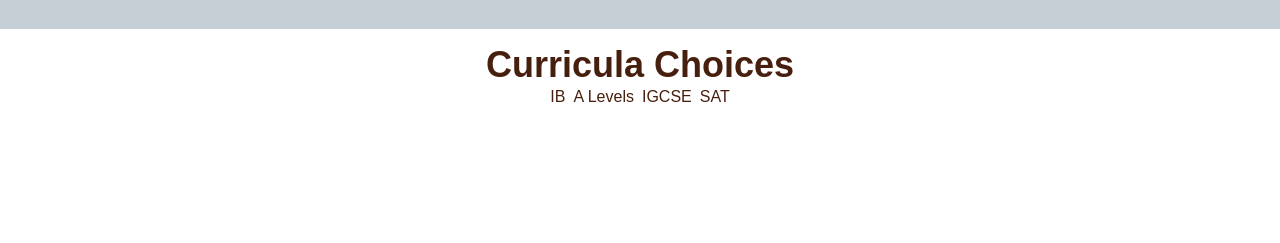
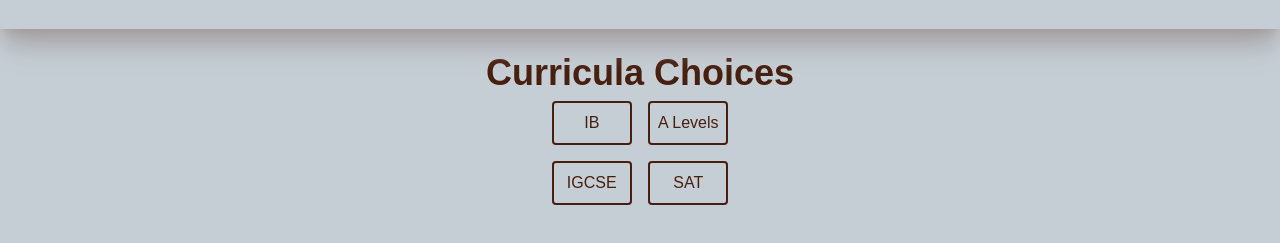
Before and after one commit to Keys87/study-sprout, a website: page rss.html in a window 1280 px wide. Shown: the part 83-326 px from the top of the page. Drawn offline with Linux system fonts and the light colour scheme.

Commit message:
Major Update

```diff
--- a/package.json
+++ b/package.json
@@ -18,7 +18,7 @@
     "test": "echo \"Error: no test specified\" && exit 1"
   },
   "dependencies": {
-    "@tailwindcss/cli": "^4.1.16",
-    "tailwindcss": "^4.1.16"
+    "@tailwindcss/cli": "^4.1.17",
+    "tailwindcss": "^4.1.17"
   }
 }
--- a/rss.html
+++ b/rss.html
@@ -9,9 +9,9 @@
   <title>Study Sprout</title>
 </head>
 
-<body class="p-0 m-0 flex w-screen h-screen flex-col text-main font-main">
+<body class="p-0 m-0 flex w-screen h-screen flex-col text-main font-main bg-grad-two">
 
-  <nav class=" w-screen py-8 z-1 fixed flex justify-center items-center flex-row bg-grad-two">
+  <nav class=" w-screen py-8 z-1 fixed flex justify-center items-center flex-row bg-grad-two shadow-xl shadow-shadow">
 
     <div class="flex-auto ms-2">
       <a href="index.html" class=""><img src="public\Logo (Transparent).png" alt="Logo/Home Button"
@@ -25,27 +25,26 @@
         </div>
 
         <div class="flex-auto h-full"></div>
-
       </nav>
 
       <section class="flex flex-row mt-32 w-screen justify-center">
         <ul class="flex flex-col list-none text-center items-center">
-      <li>
+          <li class="mt-2">
             <h1 class="font-bold text-4xl">Curricula Choices</h1>
           </li>
-      <li>
-        <ul class="list-none flex flex-row gap-2 text-center">
-          <li>
-            <a href="rss/ib.html" rel="noopener noreferrer">IB</a>
+          <li class="mt-2">
+            <div class="list-none grid grid-cols-2 gap-4 text-center">
+              <a href="rss/ib.html" class="w-full p-2 hover:shadow-lg transition  shadow-shadow border-2 rounded border-main">IB</a>
+              <a href="rss/alevels.html" class="w-full p-2 hover:shadow-lg transition  shadow-shadow border-2 rounded border-main">A Levels</a>
+              <a href="rss/igcse.html" class="w-full p-2 hover:shadow-lg transition  shadow-shadow border-2 rounded border-main">IGCSE</a>
+              <a href="rss/sat.html" class="w-full p-2 hover:shadow-lg transition  shadow-shadow border-2 rounded border-main">SAT</a>
+            </div>
           </li>
-          <li>
-            <a href="rss/alevels.html" rel="noopener noreferrer">A Levels</a>
-          </li>
-          <li>
-            <a href="rss/igcse.html" rel="noopener noreferrer">IGCSE</a>
-          </li>
-          <li>
-            <a href="rss/sat.html" rel="noopener noreferrer">SAT</a>
+        </ul>
+      </section>
+    </body>
+
+    </html>
           </li>
         </ul>
       </li>
```
Also changed, not shown: contact.html (+3 -2 lines), index.html (+3 -3 lines), updates.html (+3 -2 lines), README.md, out.css, 1 other file. Lines whose indentation alone changed are shown as unchanged.
